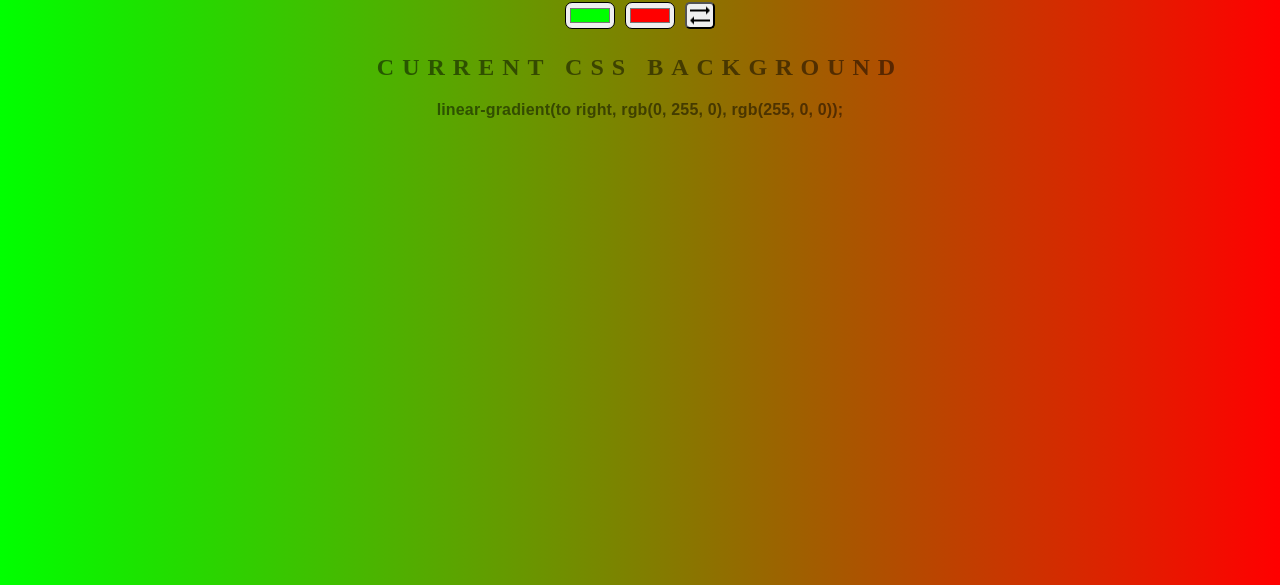
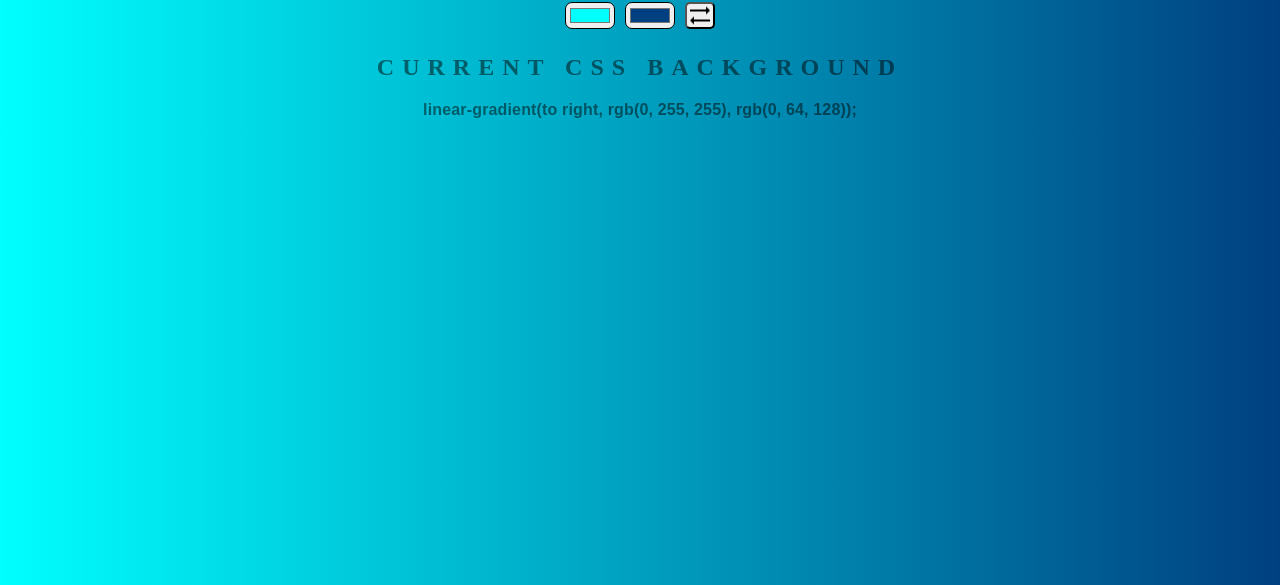
Before and after one commit to rochaph/gradientbg-generator, a plain HTML site: page index.html in a window 1280 px wide. Shown: the part 215-800 px from the top of the page. Drawn offline with Linux system fonts and the light colour scheme.

Commit message:
color change

```diff
--- a/index.html
+++ b/index.html
@@ -13,8 +13,8 @@
         <img src="images/logo.png" alt="">
     </div>
     <div id="nav">
-        <input class="color1" type="color" name="color1" value="#00ff00" />
-        <input class="color2" type="color" name="color2" value="#ff0000" />
+        <input class="color1" type="color" name="color1" value="#00FFFF" />
+        <input class="color2" type="color" name="color2" value="#004080" />
         <input class="change-color" type='button' name="change-color" />
     </div>
     <div class="section">
--- a/script.js
+++ b/script.js
@@ -3,8 +3,6 @@ let color1 = document.querySelector(".color1");
 let color2 = document.querySelector(".color2");
 let changeButton = document.querySelector(".change-color");
 let body = document.getElementById("gradient");
-let defaultColor1 = "#00ff00"
-let defaultColor2 = "#ff0000"
 
 css.textContent = body.style.background;
 
```
